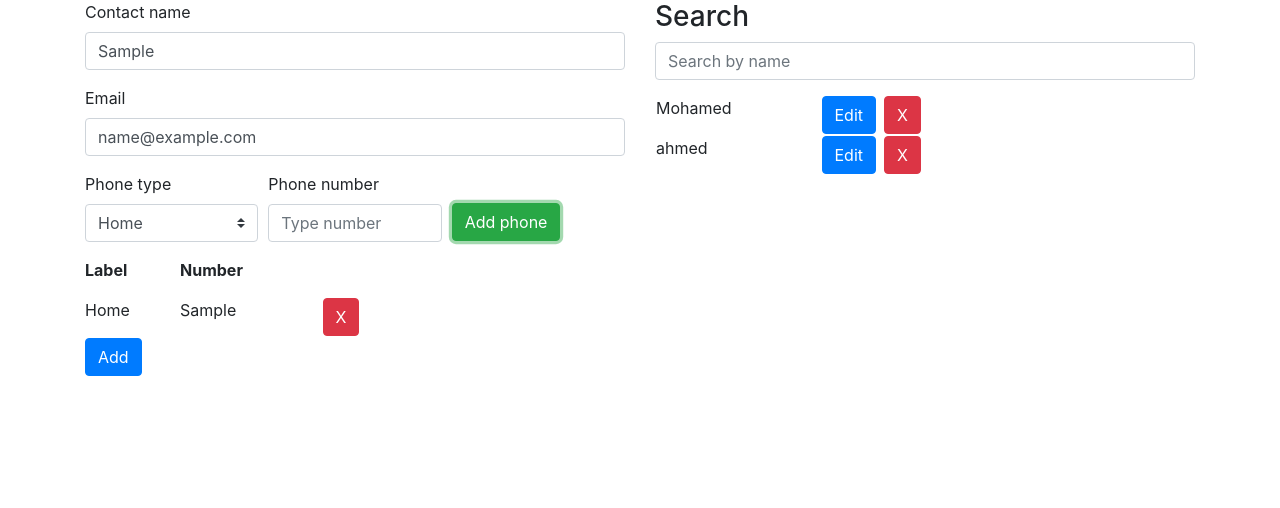
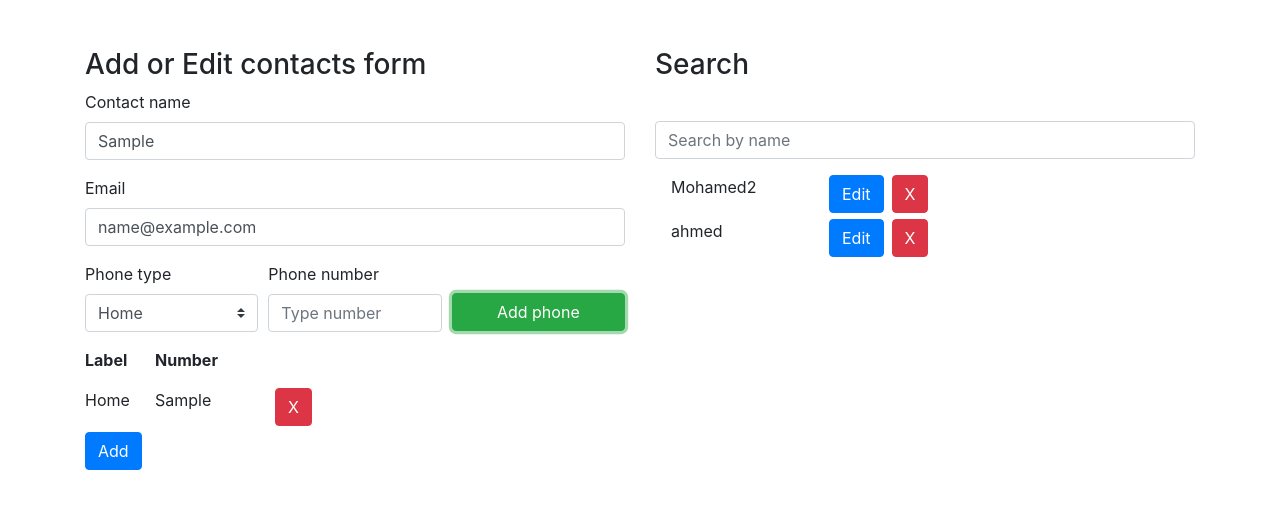
Before and after one commit to nasriime/epicsol, an Angular app: page / in a window 1280 px wide. Both pictures are taken after typing "Sample", "name@example.com", "Sample" into the empty fields and a click on the button "Add phone". Shown: the top 508 px of the page. Built offline with nearby package versions, Linux system fonts and the light colour scheme; data requests are answered from the project's data file.

Commit message:
dinishing styling

```diff
--- a/db.json
+++ b/db.json
@@ -1,7 +1,7 @@
 {
   "contacts": [
     {
-      "name": "Mohamed",
+      "name": "Mohamed2",
       "email": "mohamed@gmail.com",
       "phones": [
         {
--- a/src/app/app.component.html
+++ b/src/app/app.component.html
@@ -1,4 +1,4 @@
-<div class="container">
+<div class="container mt-5 mb-5">
     <div class="row">
         <div class="col-md-6">
             <app-form></app-form>
--- a/src/app/components/contacts/contacts.component.html
+++ b/src/app/components/contacts/contacts.component.html
@@ -8,14 +8,14 @@
   </form>
 </div>
 
-<div *ngIf="loading">loading...</div>
+<div *ngIf="loading" class="font-weight-bold mb-2">loading...</div>
 
 <div *ngIf="filteredContacts">
   <div *ngIf="!filteredContacts.length">No contacts found!</div>
 
-  <div class="row" *ngFor="let contact of filteredContacts">
-    <p class="col-3 mr-4 pl-3">{{contact.name}}</p>
-    <div class="col-4">
+  <div class="d-flex mb-1" *ngFor="let contact of filteredContacts">
+    <p class="contact__name mr-4 pl-3">{{contact.name}}</p>
+    <div>
         <button type="button" (click)="edit(contact)" class="btn btn-primary mr-2">Edit</button>
         <button type="button" (click)="remove(contact.id)" class="btn btn-danger">X</button>
     </div>
--- a/src/app/components/contacts/contacts.component.scss
+++ b/src/app/components/contacts/contacts.component.scss
@@ -0,0 +1,7 @@
+h3{
+    margin-bottom: 39px;
+}
+
+.contact__name{
+    min-width: 150px;
+}
--- a/src/app/components/contacts/contacts.component.ts
+++ b/src/app/components/contacts/contacts.component.ts
@@ -18,6 +18,7 @@ export class ContactsComponent implements OnInit {
   constructor(private contactsService: ContactsService) { }
 
   ngOnInit() {
+    // watch on contact if added or edited to update contacts list
     this.contactsService.currentAddedContact.subscribe( (contact: IContact) => {
       if(this.filteredContacts){
           const existContact = this.filteredContacts.findIndex( item => item.id === contact.id );
@@ -30,6 +31,7 @@ export class ContactsComponent implements OnInit {
     this.getContacts();
   }
 
+  // Listing contacts
   getContacts(){
     this.contactsService.getContacts().subscribe(
       (data: Array<IContact>)=>{
@@ -44,10 +46,12 @@ export class ContactsComponent implements OnInit {
     )
   }
 
+  // send single contact to the other component to edit
   edit(contact){
     this.contactsService.changeContactToEdit(contact);
   }
 
+  // Delete contact from the list
   remove(id){
     this.loading = true;
 
@@ -63,6 +67,7 @@ export class ContactsComponent implements OnInit {
     )
   }
 
+  // search functionality
   contactSearch(){
     if(!this.query){
         this.filteredContacts = Object.assign([], this.contacts);
--- a/src/app/components/form/form.component.html
+++ b/src/app/components/form/form.component.html
@@ -1,3 +1,4 @@
+<h3>Add or Edit contacts form </h3>
 <form [formGroup]="contactForm" >
   <div class="form-group">
       <label>Contact name</label>
@@ -17,7 +18,7 @@
       </div>
   </div>
   <div class="form-row">
-    <div class="col-md-4 mb-3">
+    <div class="col-md-6 col-lg-4 mb-3">
       <label>Phone type</label>
       <select class="custom-select mr-sm-2" name="phoneType" formControlName="phoneType"
         [ngClass]="{ 'is-invalid': f.phoneType.errors && (f.phoneType.dirty || f.phoneType.touched) }" >
@@ -28,7 +29,7 @@
         <div *ngIf="f.phoneType.errors.required">Phone type is required</div>
       </div> -->
     </div>
-    <div class="col-md-4 mb-3">
+    <div class="col-md-6 col-lg-4 mb-3">
       <label>Phone number</label>
       <input type="text" class="form-control" placeholder="Type number" formControlName="phoneNumber"
         [ngClass]="{ 'is-invalid': f.phoneNumber.errors && (f.phoneNumber.dirty || f.phoneNumber.touched) }" >
@@ -38,32 +39,32 @@
           <div *ngIf="f.phoneNumber.errors.pattern">- Use numbers only</div>
         </div>
     </div>
-    <div class="col-md-4 mb-3">
-      <button class="btn btn-success mr-2 d-inline-block btn__phone" (click)="addPhone()">Add phone</button>
+    <div class="col-md-6 col-lg-4 mb-3">
+      <button class="btn btn-success btn-block mr-2 d-inline-block btn__phone" (click)="addPhone()">Add phone</button>
     </div>
 
     <div class="col-12" *ngIf="phonesList.length">
-      <div class="row">
-          <p class="col-2 font-weight-bold">Label</p>
-          <p class="col-3 font-weight-bold">Number</p>
+      <div class="d-flex">
+          <p class="phone__label font-weight-bold">Label</p>
+          <p class="phone__number font-weight-bold">Number</p>
       </div>
-      <div class="row" *ngFor="let phone of phonesList">
-        <p class="col-2">{{phone.label}}</p>
-        <p class="col-3">{{phone.number}}</p>
-        <div class="col-2">
+      <div class="d-flex mb-1" *ngFor="let phone of phonesList">
+        <p class="phone__label">{{phone.label}}</p>
+        <p class="phone__number">{{phone.number}}</p>
+        <div>
           <button class="btn btn-danger" (click)="removePhone(phone)">X</button>
         </div>
       </div>
     </div>
 
   </div>
-  <div *ngIf="loading">loading...</div>
+  <div *ngIf="loading" class="font-weight-bold mb-2">loading...</div>
 
-  <button *ngIf="add" type="submit" class="btn btn-primary" (click)="onSubmit()">Add</button>
+  <button *ngIf="add" type="submit" class="btn btn-primary mb-5" (click)="onSubmit()">Add</button>
 
 </form>
 
-<div *ngIf="!add">
+<div *ngIf="!add" class="mb-5">
   <button class="btn btn-primary mr-2" (click)="editContact()">Edit</button>
   <button class="btn btn-secondary" (click)="cancelEdit()">cancel</button>
 </div>
--- a/src/app/components/form/form.component.scss
+++ b/src/app/components/form/form.component.scss
@@ -1,3 +1,16 @@
 .btn__phone{
     margin-top: 31px;
+    @media(max-width: 992px){
+        margin-top: 0;
+    }
 }
+
+.phone__label{
+    min-width: 70px;
+
+}
+
+.phone__number{
+    min-width: 120px;
+
+}
--- a/src/app/components/form/form.component.ts
+++ b/src/app/components/form/form.component.ts
@@ -10,7 +10,6 @@ import { IContact } from '../contacts/interfaces/contact.interface';
 })
 export class FormComponent implements OnInit {
   contactForm: FormGroup;
-  submitted: boolean= false;
   add: boolean = true;
   model: any = {};
   phoneTypes: string[] = ['Home', 'Mobile', 'Work'];
@@ -22,6 +21,7 @@ export class FormComponent implements OnInit {
   constructor(private formBuilder: FormBuilder, private contactsService: ContactsService) { }
 
   ngOnInit() {
+    // send single item to edit
     this.contactsService.currentContactToEdit.subscribe((contact: IContact)=> {
       if(contact.name){
         this.contactForm.patchValue({
@@ -35,6 +35,7 @@ export class FormComponent implements OnInit {
       }
     });
 
+    // Form initailaization
     this.contactForm = this.formBuilder.group({
       name: ['', Validators.required],
       email: ['', [Validators.required, Validators.email]],
@@ -45,13 +46,13 @@ export class FormComponent implements OnInit {
 
   get f() { return this.contactForm.controls; }
 
-
+// submit add form
   onSubmit(){
-    this.submitted = true;
     this.loading = true;
     let { name, email } = this.contactForm.value;
 
     if (this.contactForm.invalid) {
+        this.loading = false;
         return;
     }
 
@@ -78,6 +79,7 @@ export class FormComponent implements OnInit {
 
   }
 
+  // add phone to list of phones
   addPhone(){
     let { phoneType, phoneNumber } = this.contactForm.value;
     if(phoneType && phoneNumber){
@@ -94,12 +96,13 @@ export class FormComponent implements OnInit {
     }
   }
 
+  // remove phone from phone list
   removePhone(item){
     this.phonesList = this.phonesList.filter(phone=> phone.number != item.number);
   }
 
+  // submit edit form
   editContact(){
-    this.submitted = true;
     this.loading = true;
     let { name, email } = this.contactForm.value;
 
@@ -129,6 +132,7 @@ export class FormComponent implements OnInit {
     )
   }
 
+  // cancel edit operation and convert it to add operation
   cancelEdit(){
     this.add = true;
     this.phonesList = [];
```
